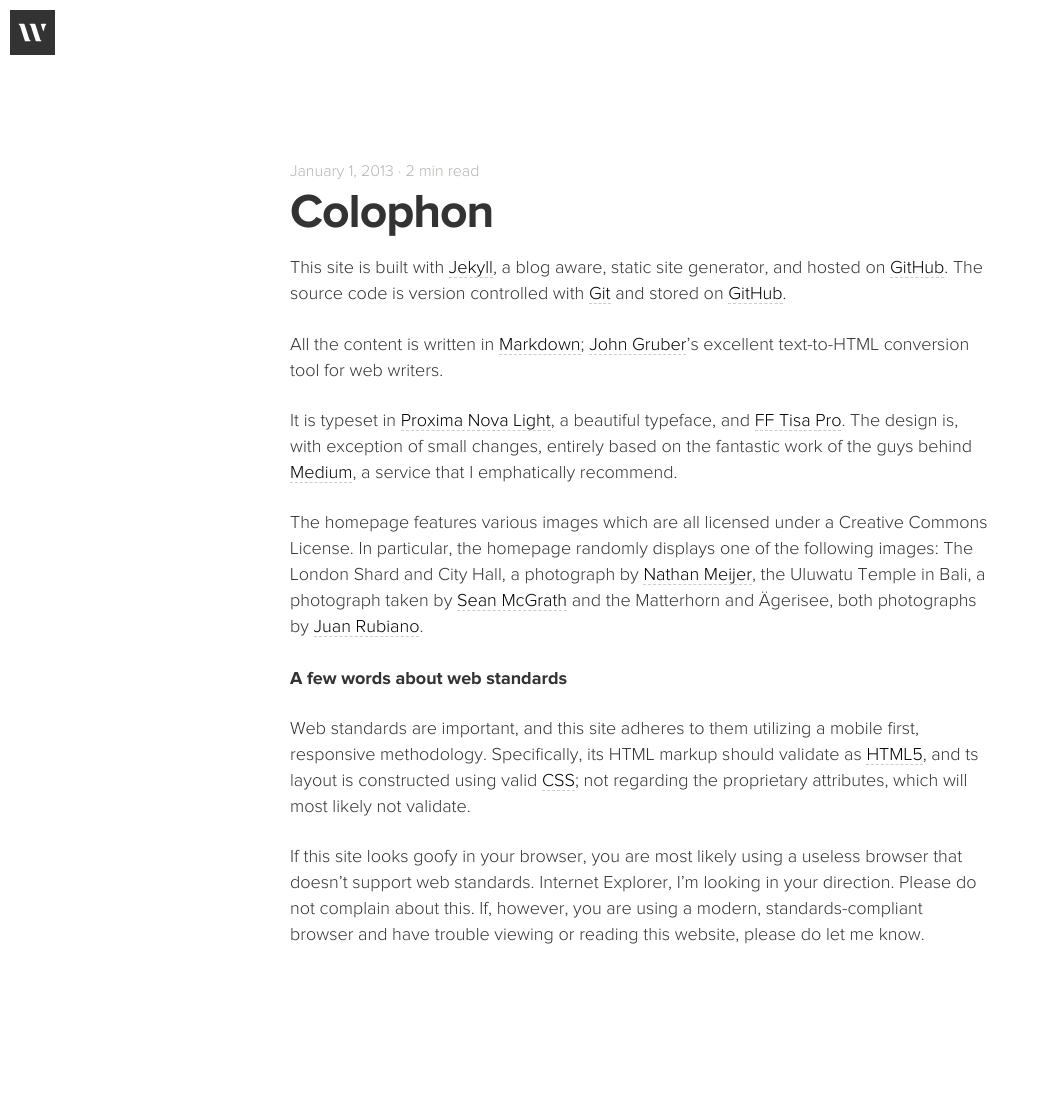
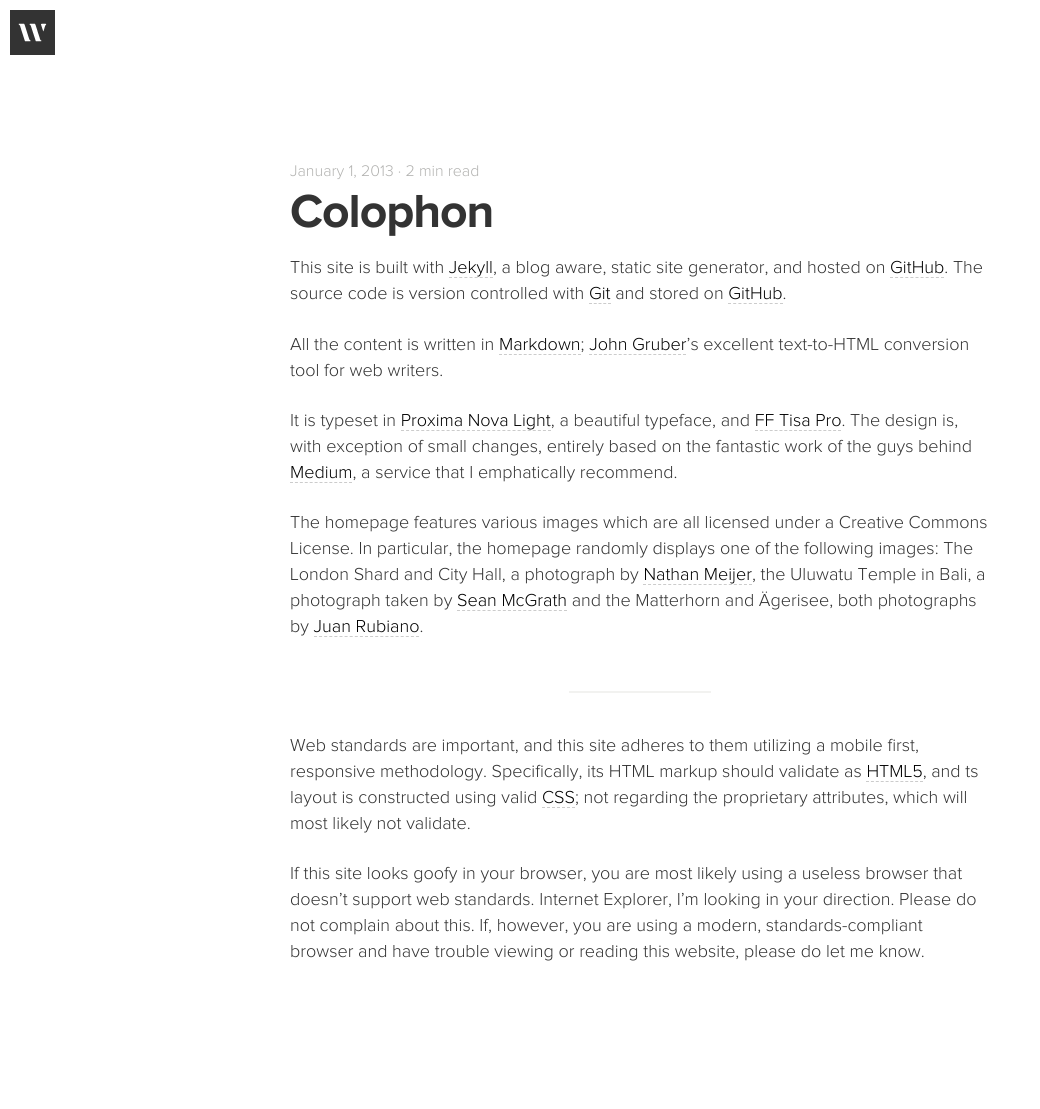
Before and after one commit to wiaderny/wiaderny.github.com, a Jekyll site: the page built from colophon/index.md, in a window 1280 px wide. Shown: the whole page, without its empty margins (0-1040 px from the left). Built offline with Jekyll 4.4.1, drawn with Linux system fonts in a browser that asks for light colours; nearby versions of some CDN libraries; Markdown is read by kramdown in place of the engine named in the settings.

Commit message:
Css Changes

```diff
--- a/assets/css/style.css
+++ b/assets/css/style.css
@@ -110,6 +110,13 @@ p {
 	::-moz-selection {
 	background: #f2664f;
 	color: #fff;
+}
+
+.post-content > hr{
+	display: block;
+	width: 20%;
+	margin: 50px auto 40px auto;
+	border: 1px solid #f2f2f0;
 }
 
 ::selection {
--- a/colophon/index.md
+++ b/colophon/index.md
@@ -14,7 +14,7 @@ It is typeset in [Proxima Nova Light], a beautiful typeface, and [FF Tisa Pro].
 The homepage features various images which are all licensed under a Creative Commons License. In particular, the homepage randomly displays one of the following images: The London Shard and City Hall, a photograph by [Nathan Meijer], the Uluwatu Temple in Bali, a photograph taken by [Sean McGrath] and the Matterhorn and Ägerisee, both photographs by [Juan Rubiano].
 
 
-**A few words about web standards**
+<hr>
 
 Web standards are important, and this site adheres to them utilizing a mobile first, responsive methodology. Specifically, its HTML markup should validate as [HTML5], and ts layout is constructed using valid [CSS]; not regarding the proprietary attributes, which will most likely not validate.
 
```
Also changed, not shown: assets/images/bg-5.jpg (added), 4 other files.
